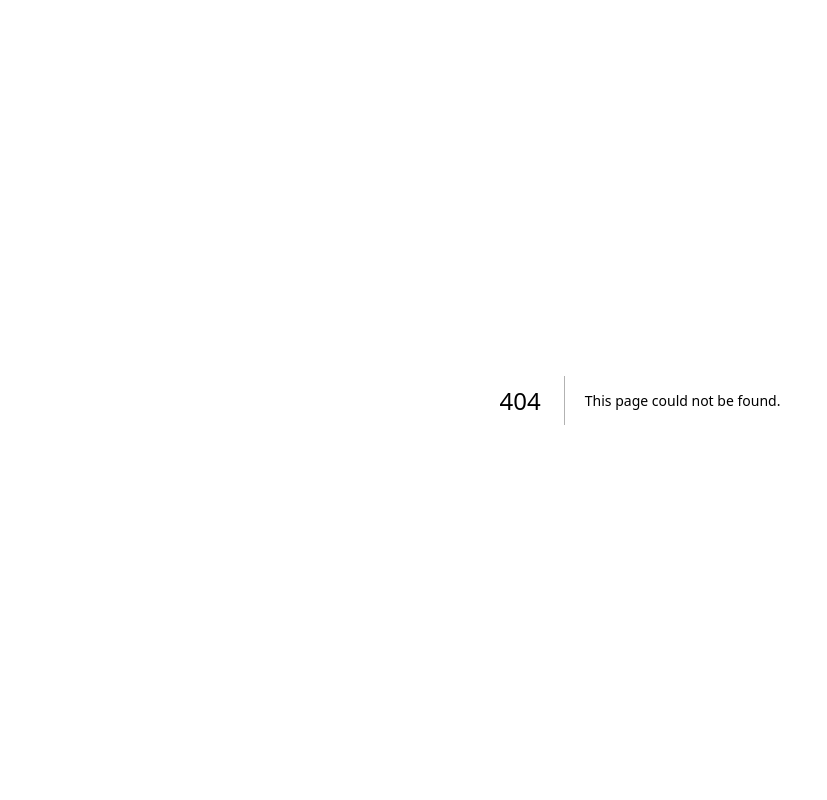
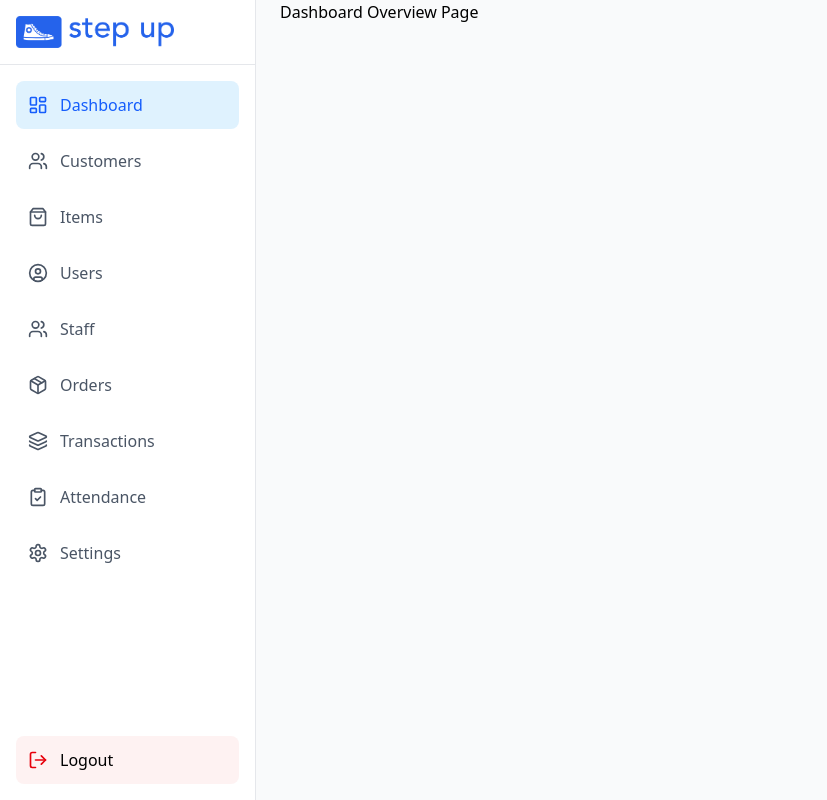
Before and after one commit to malintha-induwara/shoe-store-next, a Next.js app: page /dashboard in a window 1280 px wide. Before the commit this address had no page. Shown: the whole page, without its empty margins (0-827 px from the left). Built offline with nearby package versions, Linux system fonts and the light colour scheme.

Commit message:
feat: implement dashbaord and navigations

```diff
--- /dev/null
+++ b/app/dashboard/(overview)/page.tsx
@@ -0,0 +1,3 @@
+export default function Page() {
+  return <h1>Dashboard Overview Page</h1>;
+}
--- /dev/null
+++ b/app/dashboard/layout.tsx
@@ -0,0 +1,12 @@
+import { ReactNode } from "react";
+import SideNav from "../ui/dashboard/sidenav";
+
+
+export default function DashboardLayout({ children, }: { children: ReactNode }) {
+  return (
+    <div className="min-h-screen bg-gray-50">
+        <SideNav />
+        <main className="flex-grow pt-16 lg:pt-0 px-4 md:px-6 lg:ml-64">{children}</main>
+    </div>
+  );
+}
--- /dev/null
+++ b/app/ui/dashboard/navlinks.tsx
@@ -0,0 +1,54 @@
+'use client';
+
+import Link from 'next/link';
+import { usePathname } from 'next/navigation';
+import {
+  LayoutDashboard,
+  Users,
+  ShoppingBag,
+  UserCircle,
+  Settings,
+  ClipboardCheck,
+  Package,
+  Layers,
+} from 'lucide-react';
+
+const navItems = [
+  { icon: LayoutDashboard, label: "Dashboard", path: "/dashboard" },
+  { icon: Users, label: "Customers", path: "/dashboard/customer" },
+  { icon: ShoppingBag, label: "Items", path: "/dashboard/item-manage" },
+  { icon: UserCircle, label: "Users", path: "/dashboard/user-manage" },
+  { icon: Users, label: "Staff", path: "/dashboard/staff-manage" },
+  { icon: Package, label: "Orders", path: "/dashboard/order-manage" },
+  { icon: Layers, label: "Transactions", path: "/dashboard/transactions" },
+  { icon: ClipboardCheck, label: "Attendance", path: "/dashboard/attendance" },
+  { icon: Settings, label: "Settings", path: "/dashboard/settings" },
+];
+
+export default function NavLinks() {
+  const pathname = usePathname();
+
+  return (
+    <nav className=" space-y-2 flex-grow">
+      {navItems.map((item) => {
+        const IconComponent = item.icon;
+        const isActive = pathname === item.path;
+
+        return (
+          <Link
+            key={item.label}
+            href={item.path}
+            className={`flex items-center p-3 rounded-lg transition-colors
+              ${isActive
+                ? 'bg-sky-100 text-blue-600'
+                : 'hover:bg-gray-100 text-gray-600 hover:text-blue-600'
+              }`}
+          >
+            <IconComponent className="h-5 w-5" />
+            <span className="ml-3">{item.label}</span>
+          </Link>
+        );
+      })}
+    </nav>
+  );
+}
--- /dev/null
+++ b/app/ui/dashboard/sidenav.tsx
@@ -0,0 +1,33 @@
+import Link from "next/link";
+import NavLinks from "./navlinks";
+import Image from "next/image";
+import { LogOut } from "lucide-react";
+// import { signOut } from '@/auth';
+
+export default function SideNav() {
+
+  async function handleLogout() {
+    'use server';
+    // await signOut({ redirectTo: '/login' });
+  }
+
+  return (
+    <aside className="hidden lg:flex fixed top-0 left-0 z-30 h-screen w-64 flex-col bg-white border-r border-gray-200">
+      <div className="flex items-center p-4 border-b border-gray-200">
+        <Link href="/" >
+          <Image className="mx-auto"  src="/logo.png" alt="logo" width={158} height={32} />
+        </Link>
+      </div>
+
+      <div className="flex grow flex-col justify-between p-4">
+        <NavLinks />
+        <form action={handleLogout}>
+          <button className="w-full flex items-center p-3 rounded-lg bg-red-50 hover:bg-red-100 transition-colors">
+          <LogOut className="h-5 w-5 text-red-600" />
+            <span className=" ml-3 font-medium text-red-60">Logout</span>
+          </button>
+        </form>
+      </div>
+    </aside>
+  );
+}
```
